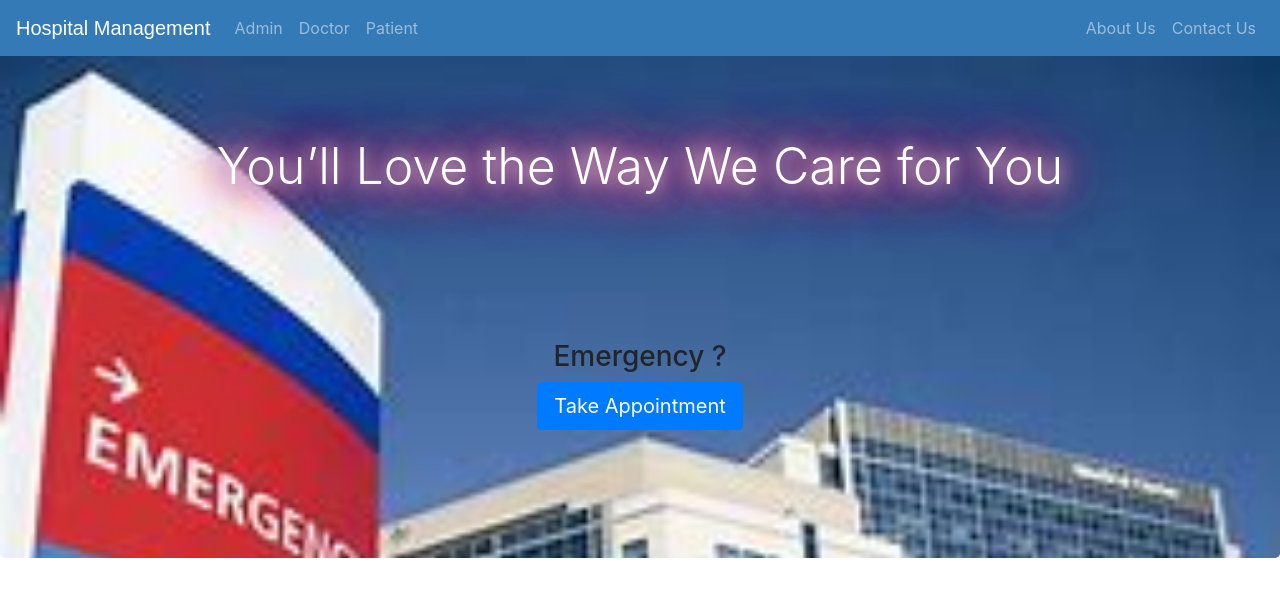
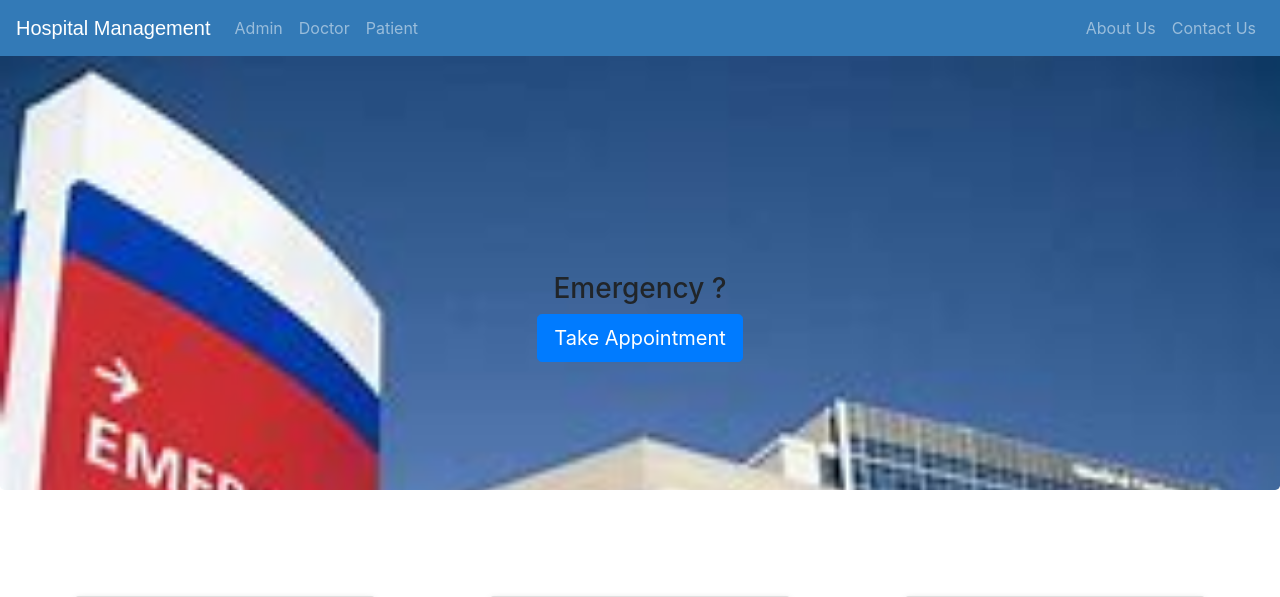
Before and after one commit to kipkiruikenedy/hospital-management-system, a Django app: page / in a window 1280 px wide. Shown: the top 597 px of the page. Run offline with Django 3.2, Linux system fonts and the light colour scheme; some libraries are stand-ins or nearby versions.

Commit message:
Edited Header

```diff
--- a/templates/hospital/index.html
+++ b/templates/hospital/index.html
@@ -53,7 +53,7 @@
 
 <div class="jumbotron" style="margin-bottom: 0px;margin-top: 0px;">
   <br>
-  <h5 class="display-3 glow">You’ll Love the Way We Care for You</h5>
+
   <br><br><br><br><br>
   <p>
   <h3>Emergency ?</h3>
```
